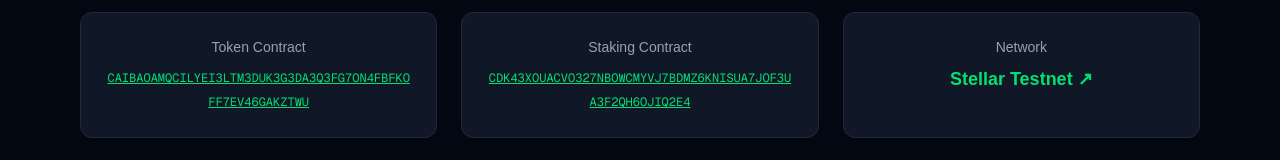
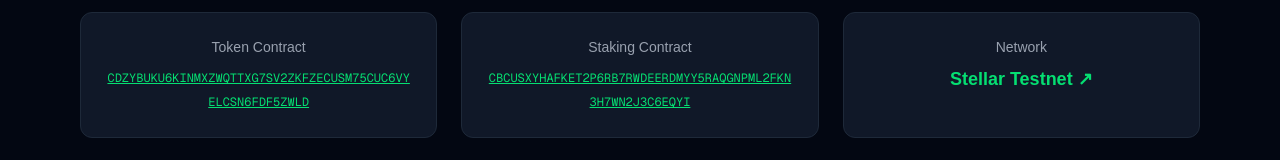
Before and after one commit to janhavilipare17/yield-farm-stellar, a Next.js app in the folder frontend/: page / in a window 1280 px wide. Shown: the part 471-631 px from the top of the page. Built offline with nearby package versions, Linux system fonts and the light colour scheme.

Commit message:
fix: use dynamic contract addresses on homepage

```diff
--- a/frontend/app/page.tsx
+++ b/frontend/app/page.tsx
@@ -1,5 +1,5 @@
 import Link from "next/link";
-
+import { CONTRACT_ADDRESSES } from "@/lib/contracts";
 export default function Home() {
   return (
     <main className="min-h-screen bg-gray-950 text-white">
@@ -36,23 +36,23 @@
     <div className="bg-gray-900 border border-gray-800 rounded-xl p-6 text-center">
       <p className="text-gray-400 text-sm mb-2">Token Contract</p>
 
-              <a href="https://stellar.expert/explorer/testnet/contract/CAIBAOAMQCILYEI3LTM3DUK3G3DA3Q3FG7ON4FBFKOFF7EV46GAKZTWU"
+       <a href={`https://stellar.expert/explorer/testnet/contract/${CONTRACT_ADDRESSES.TOKEN}`}
         target="_blank"
         rel="noopener noreferrer"
         className="text-green-400 text-xs font-mono break-all hover:text-green-300 underline"
       >
-              CAIBAOAMQCILYEI3LTM3DUK3G3DA3Q3FG7ON4FBFKOFF7EV46GAKZTWU
+        {CONTRACT_ADDRESSES.TOKEN}
       </a>
     </div>
     <div className="bg-gray-900 border border-gray-800 rounded-xl p-6 text-center">
       <p className="text-gray-400 text-sm mb-2">Staking Contract</p>
 
-              <a href="https://stellar.expert/explorer/testnet/contract/CDK43XOUACVO327NBOWCMYVJ7BDMZ6KNISUA7JOF3UA3F2QH6OJIQ2E4"
+       <a href={`https://stellar.expert/explorer/testnet/contract/${CONTRACT_ADDRESSES.STAKING}`}
         target="_blank"
         rel="noopener noreferrer"
         className="text-green-400 text-xs font-mono break-all hover:text-green-300 underline"
       >
-              CDK43XOUACVO327NBOWCMYVJ7BDMZ6KNISUA7JOF3UA3F2QH6OJIQ2E4
+        {CONTRACT_ADDRESSES.STAKING}
       </a>
     </div>
     <div className="bg-gray-900 border border-gray-800 rounded-xl p-6 text-center">
```
Lines whose indentation alone changed are shown as unchanged.
